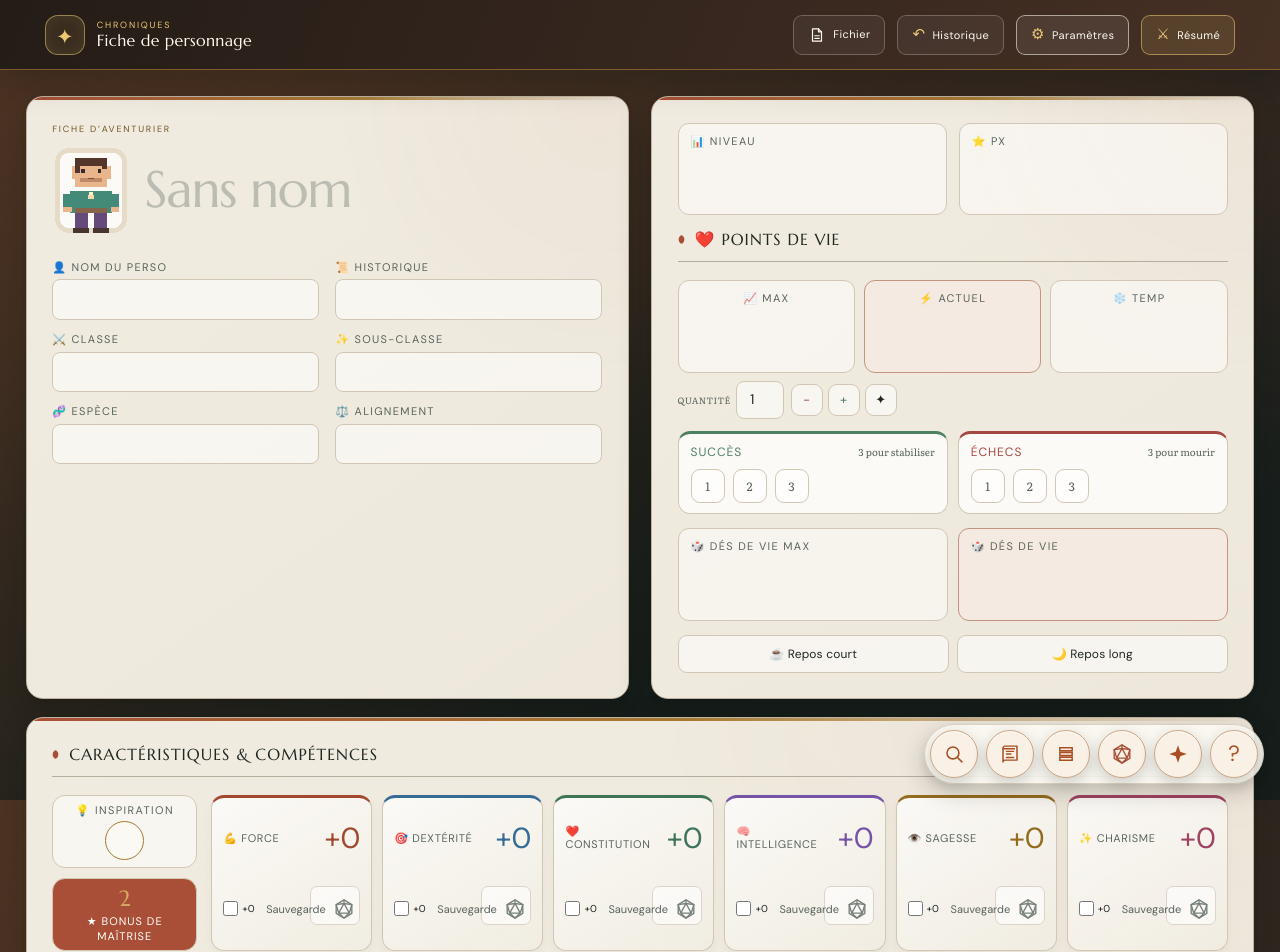
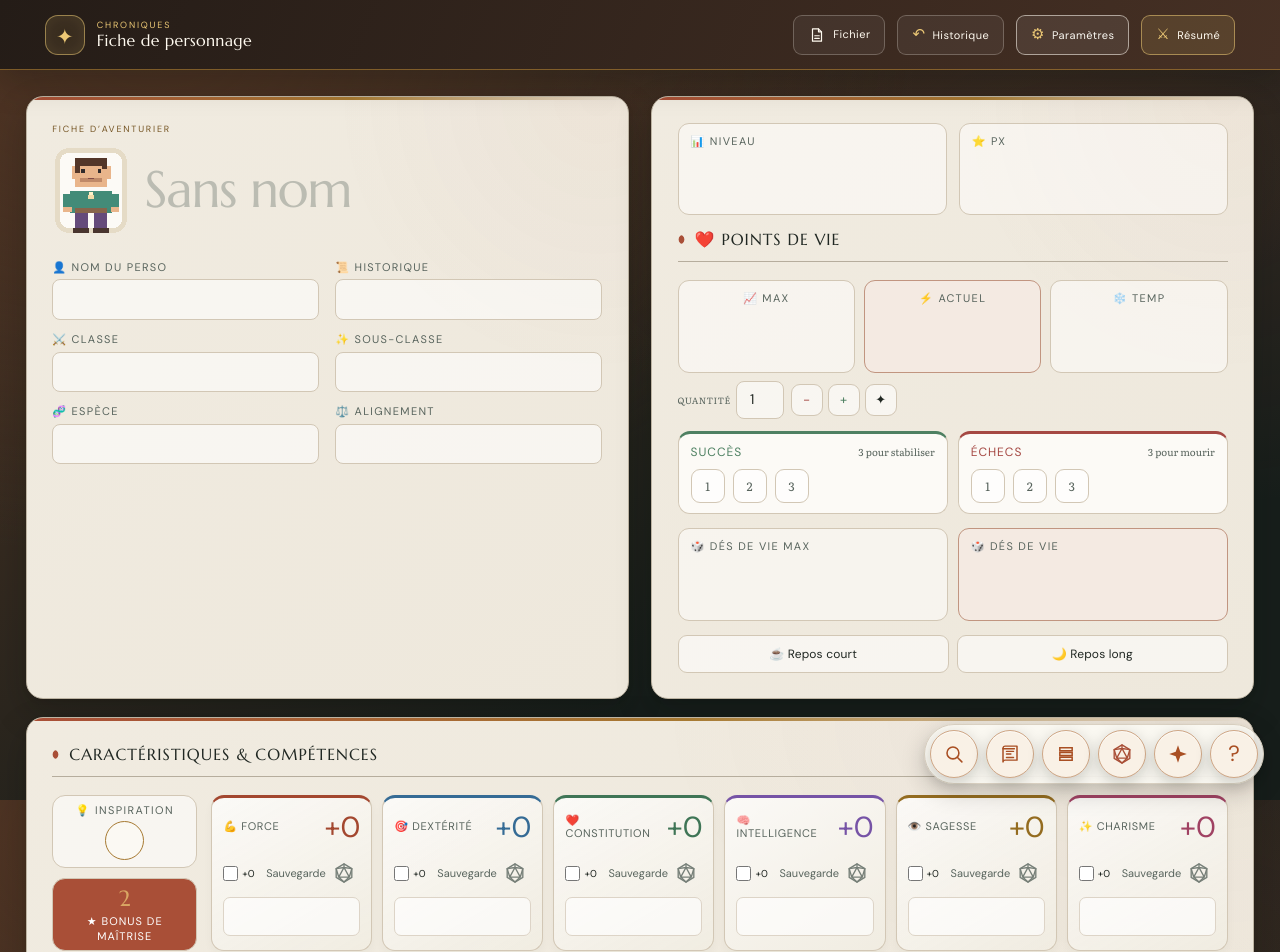
Before and after one commit to cyrilgourgouillon/fiche-perso, a React (Vite) app: page / in a window 1280 px wide. Shown: the top 952 px of the page. Built offline with nearby package versions, Linux system fonts and the light colour scheme.

Commit message:
Ne plus faire passer le dé de sauvegarde sous le score des caractéristiques

```diff
--- a/styles/abilities.css
+++ b/styles/abilities.css
@@ -54,6 +54,7 @@
   grid-template-areas: 'name mod' 'save score';
   column-gap: 5px;
   align-items: center;
+  container-type: inline-size;
 }
 .stat-name {
   text-transform: uppercase;
@@ -76,6 +77,11 @@
 .saves-list {
   grid-area: save;
 }
+/* The save row does not wrap and needs ~135px: in a narrower card it ran under the score box. */
+@container (max-width: 199px) {
+  .saves-list { grid-column: 1 / -1; grid-row: 2; }
+  .stat-val { grid-column: 1 / -1; grid-row: 3; }
+}
 .save-item {
   display: flex;
   align-items: center;
--- a/styles/quick-controls.css
+++ b/styles/quick-controls.css
@@ -227,8 +227,12 @@
 .sheet-custom-order > .ornament { display: block; margin-bottom: 12px; text-align: center; }
 
 @container (max-width: 780px) {
-  #section-caracteristiques .stats-row { grid-template-columns: repeat(3, minmax(0, 1fr)); }
-  #section-caracteristiques .abilities-layout { grid-template-columns: 105px minmax(0, 1fr); gap: 10px; }
+  /* phones keep the redesign.css layout (controls above, one ability card per row):
+     a third of the width cannot fit the touch-sized save row, and the 105px side column overflows */
+  @media (min-width: 701px) {
+    #section-caracteristiques .stats-row { grid-template-columns: repeat(3, minmax(0, 1fr)); }
+    #section-caracteristiques .abilities-layout { grid-template-columns: 105px minmax(0, 1fr); gap: 10px; }
+  }
   #section-caracteristiques .skills-cols { grid-template-columns: repeat(2, minmax(0, 1fr)); column-gap: 12px; }
   #section-caracteristiques .skill-item { gap: 5px; font-size: 12px; }
   #section-caracteristiques .skill-note { width: 38px; }
```
